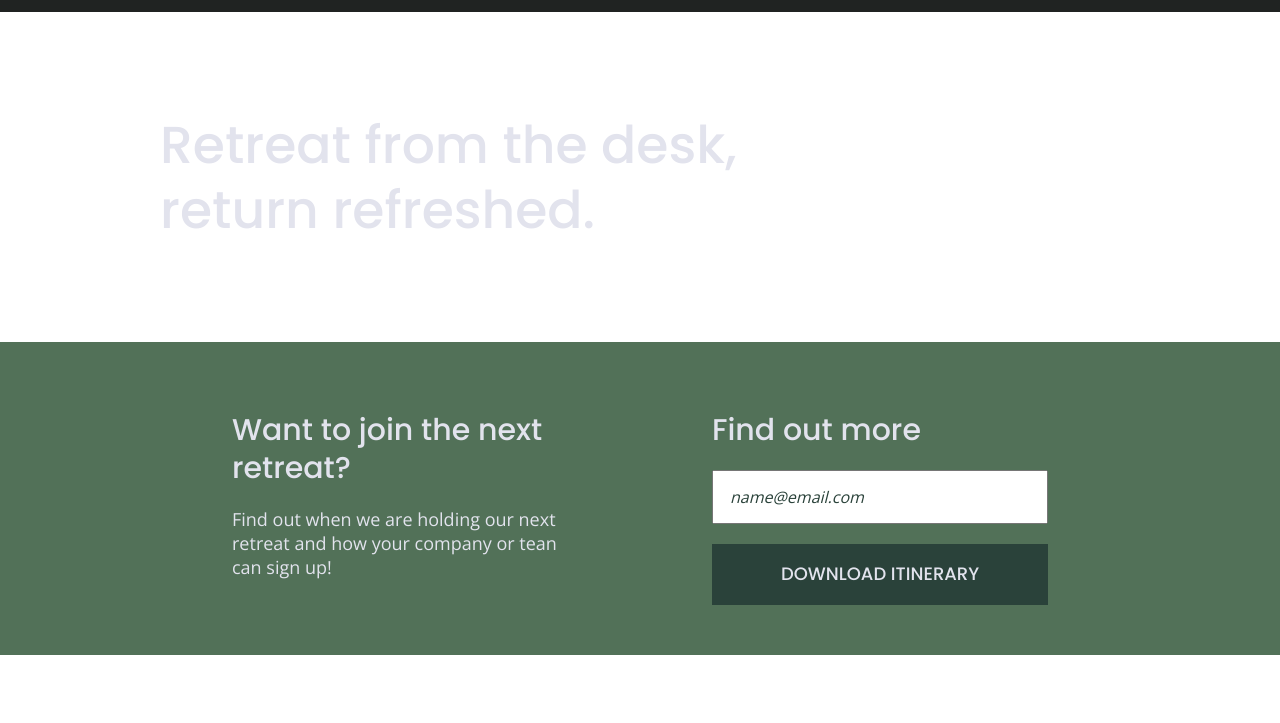
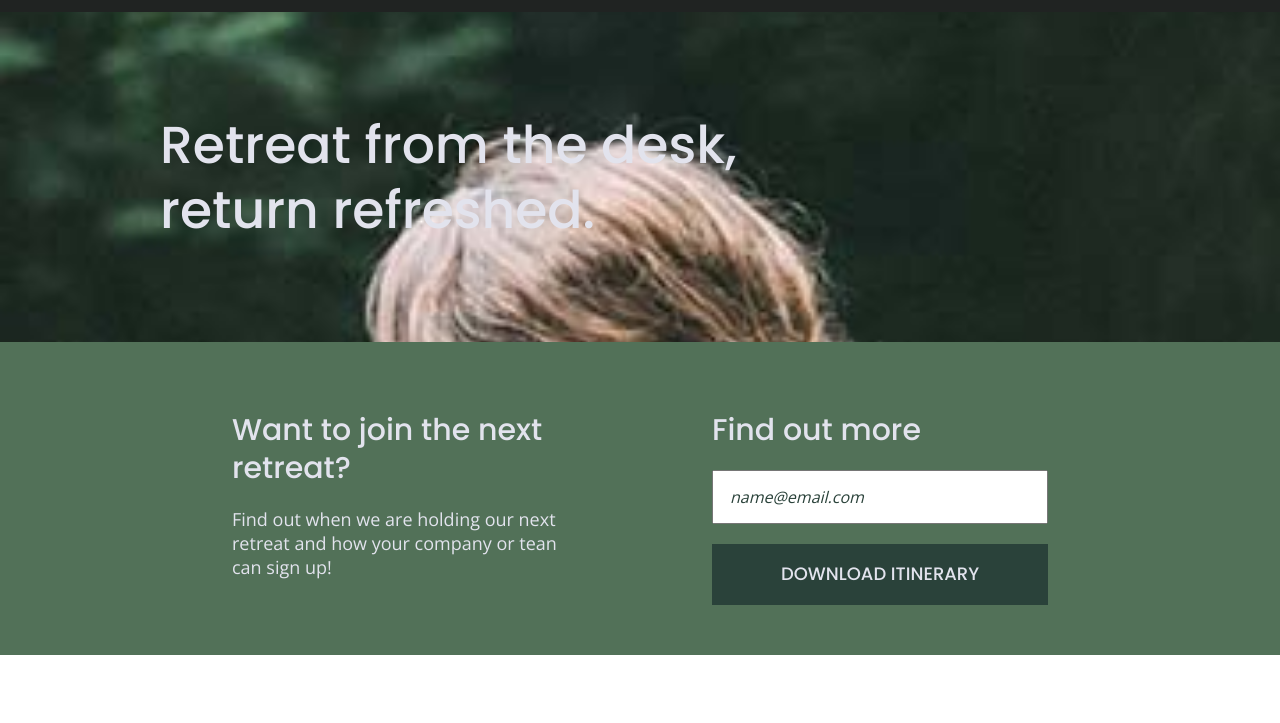
Before and after one commit to dreanna-sw/unplugged-retreat-revised, a website built with Parcel: page index.html in a window 1280 px wide. Shown: the part 77-800 px from the top of the page. Built offline with nearby package versions, Linux system fonts and the light colour scheme.

Commit message:
Add images

```diff
--- a/css/main.css
+++ b/css/main.css
@@ -233,6 +233,8 @@ footer .copyright {
 /*-------------------Mobile Styles-Homepage----------------------*/
 
 .hero-area {
+  background: url('../img/hero-image.jpg') center no-repeat #333;
+  background-size: cover;
   display: flex;
   justify-content: center;
   flex-flow: row wrap;
```
Also changed, not shown: img/Instagram.jpg (added), img/bed.jpg (added), img/campground.jpg (added), img/facebook.jpg (added), img/features-background.jpg (added), img/hero-image.jpg (added), img/reviews-photo.jpg (added), img/shoe-prints.jpg (added), img/smile.jpg (added), img/twitter.jpg (added), img/utensils.jpg (added), img/wifi.jpg (added).
